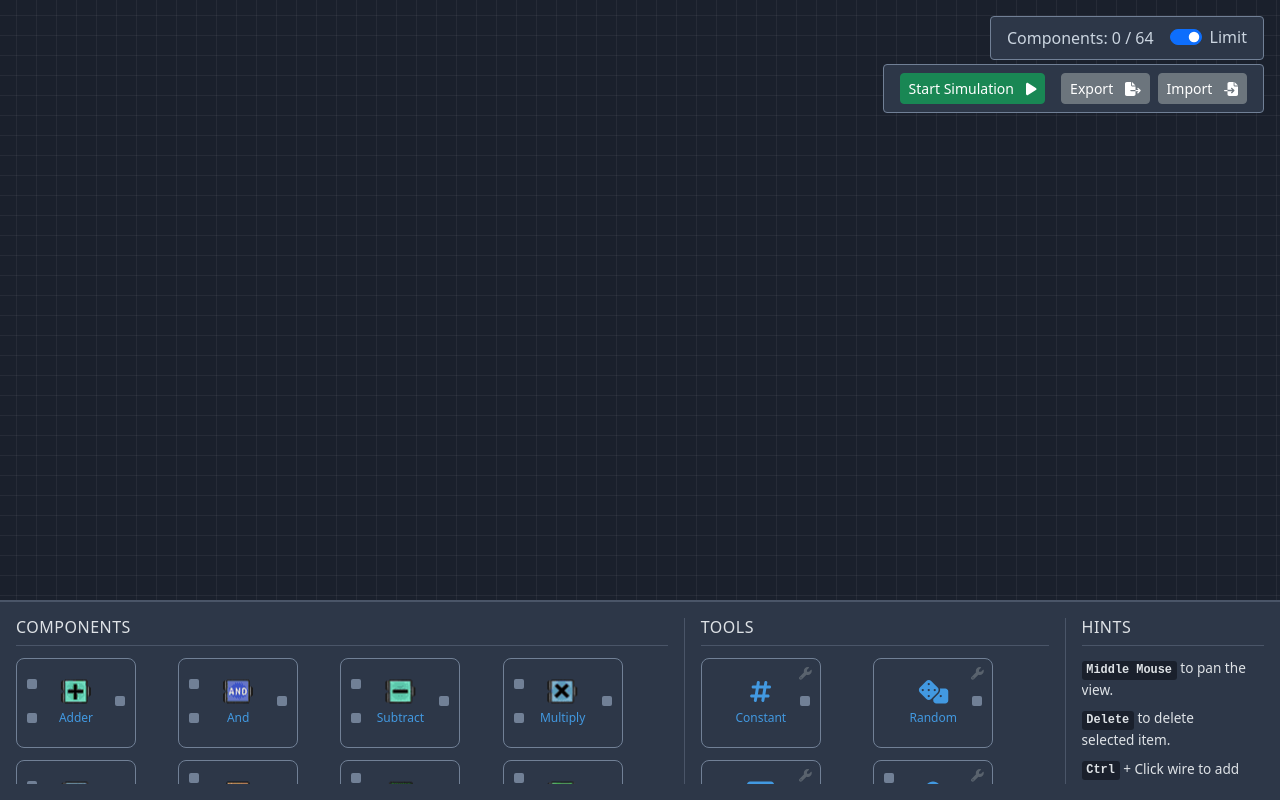
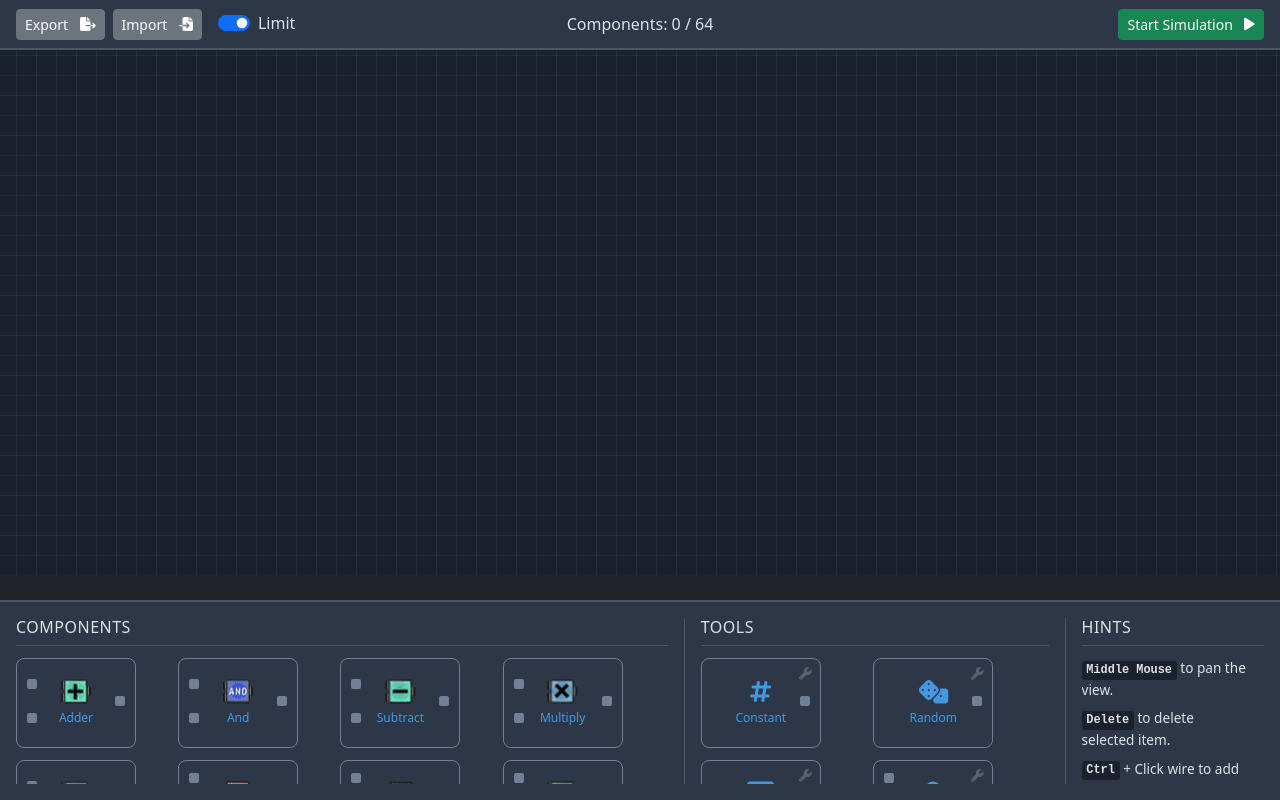
Before and after one commit to ele-starshade/barotrauma-circuits, a Vue app: page / in a window 1280 px wide. Built offline with nearby package versions, Linux system fonts and the light colour scheme.

Commit message:
chore: implement top bar instead of floating elements

```diff
--- a/src/App.vue
+++ b/src/App.vue
@@ -1,6 +1,5 @@
 <template>
-  <SimulationControls />
-  <ComponentCounter />
+  <TopBar />
   <div id="config-panel-container"></div>
   <div
     id="circuit-board-wrapper"
@@ -89,8 +88,7 @@
 import { onMounted, onUnmounted, ref } from 'vue'
 import { useCircuitStore } from './stores/circuit'
 
-import ComponentCounter from './components/ComponentCounter.vue'
-import SimulationControls from './components/SimulationControls.vue'
+import TopBar from './components/TopBar.vue'
 import WireLabel from './components/WireLabel.vue'
 import ComponentTray from './components/ComponentTray.vue'
 
@@ -223,7 +221,7 @@ onUnmounted(() => {
 <style>
 #circuit-board-wrapper {
   width: 100vw;
-  height: calc(100vh - 175px);
+  height: calc(100vh - 175px - 50px);
   overflow: auto;
   cursor: grab;
 }
--- a/src/assets/css/style.css
+++ b/src/assets/css/style.css
@@ -202,42 +202,10 @@ body {
   cursor: move;
 }
 
-.component-counter {
-  position: absolute;
-  top: 1rem;
-  right: 1rem;
-  background-color: var(--background-medium);
-  color: var(--text-light);
-  padding: 0.5rem 1rem;
-  border-radius: 4px;
-  border: 1px solid var(--border-color);
-  z-index: 100;
-  pointer-events: auto;
-  display: flex;
-  align-items: center;
-  gap: 1rem;
-}
-
-.simulation-controls {
+#config-panel-container {
   position: absolute;
   top: 4rem;
-  right: 1rem;
-  background-color: var(--background-medium);
-  color: var(--text-light);
-  padding: 0.5rem 1rem;
-  border-radius: 4px;
-  border: 1px solid var(--border-color);
-  z-index: 100;
-  pointer-events: auto;
-  display: flex;
-  align-items: center;
-  gap: 1rem;
-}
-
-#config-panel-container {
-  position: absolute;
-  top: 7.3rem;
-  right: 1rem;
+  right: 2rem;
   width: 250px;
   z-index: 100;
 }
@@ -248,6 +216,7 @@ body {
   color: var(--text-light);
   border-radius: 4px;
   border: 1px solid var(--border-color);
+  box-shadow: -4px 4px 12px rgba(0, 0, 0, 0.5);
 }
 
 .config-panel-header {
--- a/src/components/ComponentCounter.vue
+++ /dev/null
@@ -1,26 +0,0 @@
-<template>
-  <div class="component-counter">
-    <span>Components: {{ componentCount }}
-      <span v-if="circuit.isComponentLimitEnabled">/ {{ circuit.componentLimit }}</span>
-    </span>
-    <div class="form-check form-switch">
-      <input
-        class="form-check-input"
-        type="checkbox"
-        role="switch"
-        id="limitSwitch"
-        :checked="circuit.isComponentLimitEnabled"
-        @change="circuit.toggleComponentLimit()"
-      >
-      <label class="form-check-label" for="limitSwitch">Limit</label>
-    </div>
-  </div>
-</template>
-
-<script setup>
-import { computed } from 'vue'
-import { useCircuitStore } from '../stores/circuit'
-
-const circuit = useCircuitStore()
-const componentCount = computed(() => circuit.boardComponents.filter(c => !c.isTool).length)
-</script>
--- a/src/components/SimulationControls.vue
+++ /dev/null
@@ -1,59 +0,0 @@
-<template>
-  <div class="simulation-controls">
-    <div class="d-flex align-items-center">
-      <div v-if="circuit.simulationRunning" class="indicator-container d-flex align-items-center text-success">
-        <font-awesome-icon :icon="['fas', 'gear']" spin />
-        <span class="indicator-text ms-2">Running...</span>
-      </div>
-      <button class="btn btn-danger btn-sm ms-3" @click="circuit.stopSimulation()" v-if="circuit.simulationRunning">
-        Stop Simulation
-        <font-awesome-icon class="ms-2" :icon="['fas', 'stop']" />
-      </button>
-      <button class="btn btn-success btn-sm" @click="circuit.startSimulation()" v-else>
-        Start Simulation
-        <font-awesome-icon class="ms-2" :icon="['fas', 'play']" />
-      </button>
-    </div>
-    <div class="d-flex align-items-center">
-      <button class="btn btn-secondary btn-sm" @click="circuit.exportState()">
-        Export
-        <font-awesome-icon class="ms-2" :icon="['fas', 'file-export']" />
-      </button>
-      <button class="btn btn-secondary btn-sm ms-2" @click="handleImport">
-        Import
-        <font-awesome-icon class="ms-2" :icon="['fas', 'file-import']" />
-      </button>
-    </div>
-  </div>
-</template>
-
-<script setup>
-import { useCircuitStore } from '../stores/circuit'
-
-const circuit = useCircuitStore()
-
-function handleImport () {
-  const encodedString = prompt('Please paste the circuit data string:')
-  if (encodedString) {
-    circuit.importState(encodedString)
-  }
-}
-</script>
-
-<style scoped>
-.indicator-text {
-  animation: pulse 1.5s infinite;
-}
-
-@keyframes pulse {
-  0% {
-    opacity: 1;
-  }
-  50% {
-    opacity: 0.5;
-  }
-  100% {
-    opacity: 1;
-  }
-}
-</style>
--- /dev/null
+++ b/src/components/TopBar.vue
@@ -0,0 +1,116 @@
+<template>
+  <header id="top-bar">
+    <!-- Left Section: File Controls & Limit Toggle -->
+    <div class="top-bar-section left">
+      <button class="btn btn-secondary btn-sm" @click="circuit.exportState()">
+        Export
+        <font-awesome-icon class="ms-2" :icon="['fas', 'file-export']" />
+      </button>
+      <button class="btn btn-secondary btn-sm ms-2" @click="handleImport">
+        Import
+        <font-awesome-icon class="ms-2" :icon="['fas', 'file-import']" />
+      </button>
+      <div class="form-check form-switch ms-3">
+        <input
+          id="limitSwitch"
+          class="form-check-input"
+          type="checkbox"
+          role="switch"
+          :checked="circuit.isComponentLimitEnabled"
+          @change="circuit.toggleComponentLimit()"
+        >
+        <label class="form-check-label" for="limitSwitch">Limit</label>
+      </div>
+    </div>
+
+    <!-- Center Section: Component Counter -->
+    <div class="top-bar-section center">
+      <div class="component-counter">
+        <span>Components: {{ componentCount }}
+          <span v-if="circuit.isComponentLimitEnabled">/ {{ circuit.componentLimit }}</span>
+        </span>
+      </div>
+    </div>
+
+    <!-- Right Section: Simulation Controls -->
+    <div class="top-bar-section right">
+      <div v-if="circuit.simulationRunning" class="indicator-container d-flex align-items-center text-success">
+        <font-awesome-icon :icon="['fas', 'gear']" spin />
+        <span class="indicator-text ms-2">Running...</span>
+      </div>
+      <button v-if="circuit.simulationRunning" class="btn btn-danger btn-sm ms-3" @click="circuit.stopSimulation()">
+        Stop Simulation
+        <font-awesome-icon class="ms-2" :icon="['fas', 'stop']" />
+      </button>
+      <button v-else class="btn btn-success btn-sm" @click="circuit.startSimulation()">
+        Start Simulation
+        <font-awesome-icon class="ms-2" :icon="['fas', 'play']" />
+      </button>
+    </div>
+  </header>
+</template>
+
+<script setup>
+import { computed } from 'vue'
+import { useCircuitStore } from '../stores/circuit'
+
+const circuit = useCircuitStore()
+
+// Logic from ComponentCounter.vue
+const componentCount = computed(() => circuit.boardComponents.filter(c => !c.isTool).length)
+
+// Logic from SimulationControls.vue
+function handleImport () {
+  const encodedString = prompt('Please paste the circuit data string:')
+  if (encodedString) {
+    circuit.importState(encodedString)
+  }
+}
+</script>
+
+<style scoped>
+#top-bar {
+  display: flex;
+  justify-content: space-between;
+  align-items: center;
+  background-color: var(--background-medium);
+  border-bottom: 2px solid var(--background-light);
+  padding: 0.5rem 1rem;
+  position: fixed;
+  top: 0;
+  left: 0;
+  right: 0;
+  height: 50px;
+  z-index: 1000;
+  box-sizing: border-box;
+}
+
+.top-bar-section {
+  display: flex;
+  align-items: center;
+  flex-basis: 33.33%;
+}
+
+.top-bar-section.left {
+  justify-content: flex-start;
+}
+
+.top-bar-section.center {
+  justify-content: center;
+}
+
+.top-bar-section.right {
+  justify-content: flex-end;
+}
+
+/* Copied from SimulationControls.vue for the running indicator */
+.indicator-text {
+  animation: pulse 1.5s infinite;
+}
+
+@keyframes pulse {
+  0% { opacity: 1; }
+  50% { opacity: 0.5; }
+  100% { opacity: 1; }
+}
+</style>
```
